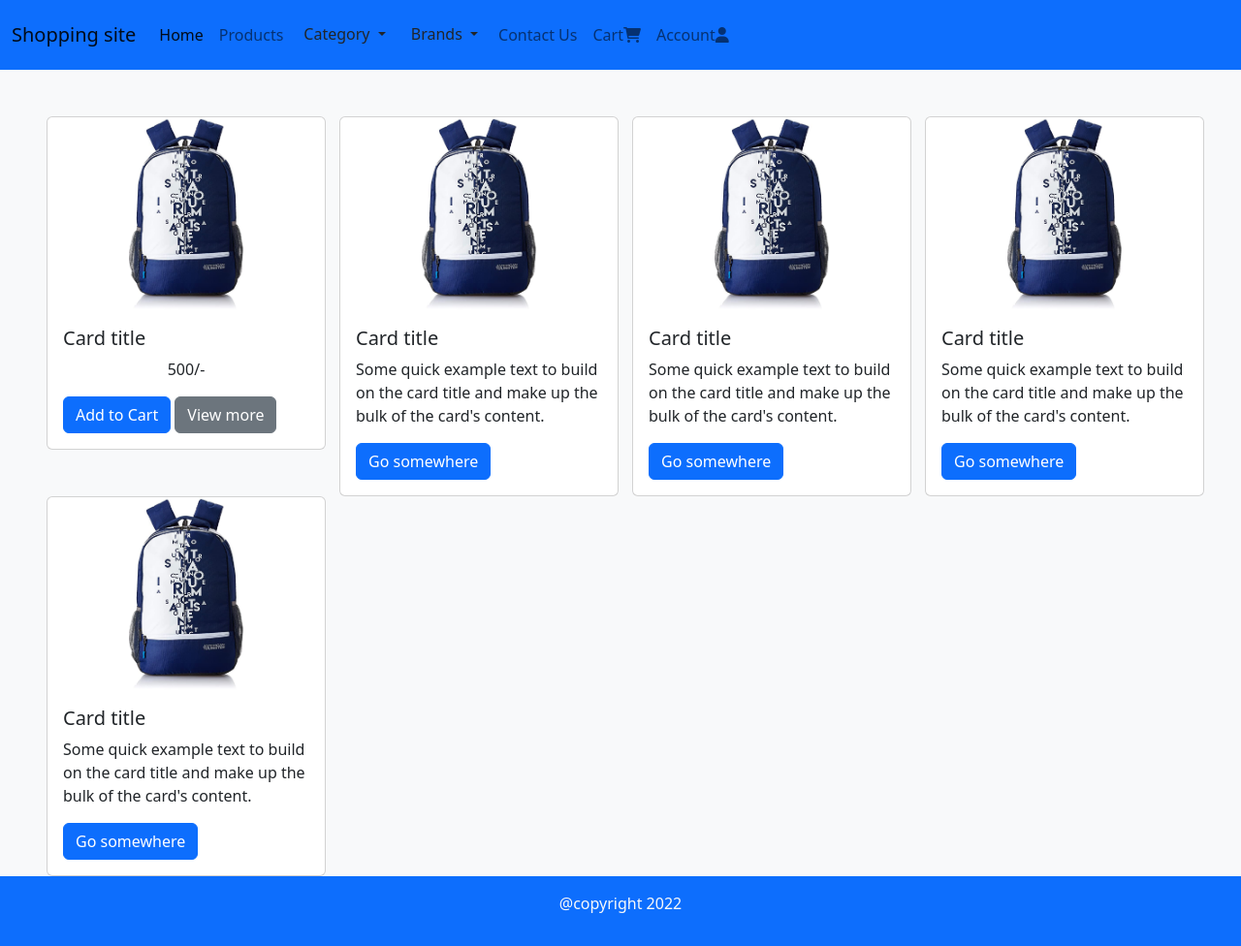
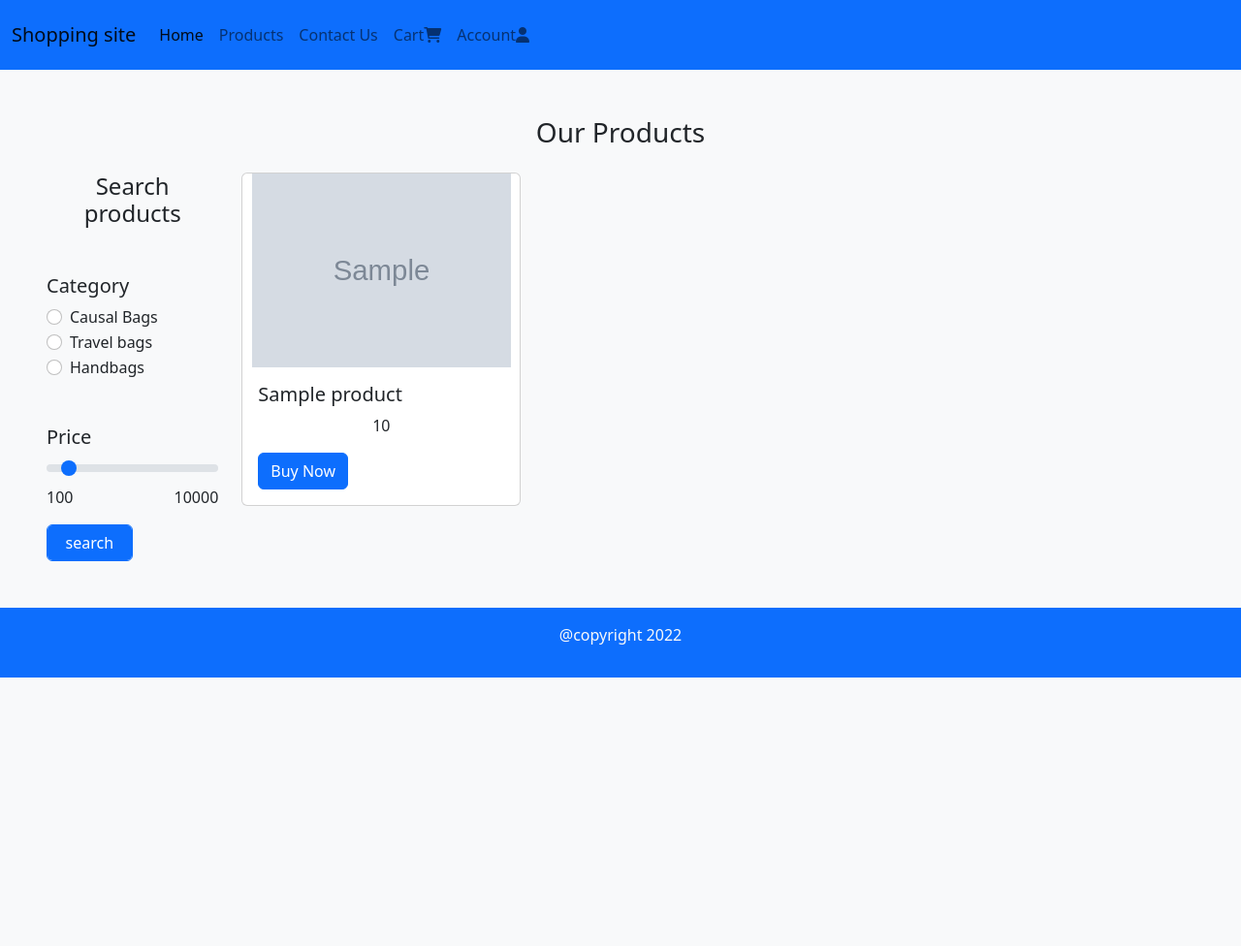
Before and after one commit to aswin-dileep/php_shopping_cart, a PHP site: page /products.php in a window 1280 px wide. Shown: the whole page at 97% size. After the commit the page ends 699 px from the top, so only its background shows below. Run offline with PHP 8.4, Linux system fonts and the light colour scheme; tables that the repository leaves empty or names only in its code hold one stand-in row (values such as "Sample post"); grey boxes marked "Sample" are stand-in pictures.

Commit message:
product filter added

```diff
--- /dev/null
+++ b/layout/footer.php
@@ -0,0 +1,5 @@
+
+    <script src="https://cdn.jsdelivr.net/npm/bootstrap@5.2.3/dist/js/bootstrap.bundle.min.js" integrity="sha384-kenU1KFdBIe4zVF0s0G1M5b4hcpxyD9F7jL+jjXkk+Q2h455rYXK/7HAuoJl+0I4" crossorigin="anonymous"></script>
+</body>
+
+</html>
--- a/products.php
+++ b/products.php
@@ -1,3 +1,32 @@
+<?php
+include("./server/connect.php");
+
+
+  if(isset($_POST['filter_search']))  {
+
+       $price = $_POST['price'];
+
+       if(isset($_POST['Category'])){
+        $category =$_POST['Category'];
+
+        $all_products_qry = "SELECT * FROM products WHERE product_category='$category' AND product_price<='$price'";
+        $all_products_result = mysqli_query($con, $all_products_qry);
+       }else{
+        $all_products_qry = "SELECT * FROM products WHERE  product_price<='$price'";
+
+        $all_products_result = mysqli_query($con, $all_products_qry);
+       }
+
+  }else{
+    $all_products_qry = "SELECT * FROM products";
+    $all_products_result = mysqli_query($con, $all_products_qry);
+
+  }
+
+
+?>
+
+
 <!DOCTYPE html>
 <html lang="en">
 
@@ -9,9 +38,7 @@
     <!-- bootstrap link -->
     <link rel="stylesheet" href="https://cdn.jsdelivr.net/npm/bootstrap@5.2.3/dist/css/bootstrap.min.css">
     <!-- font awesome link -->
-    <link rel="stylesheet" href="https://cdnjs.cloudflare.com/ajax/libs/font-awesome/6.2.1/css/all.min.css"
-        integrity="sha512-MV7K8+y+gLIBoVD59lQIYicR65iaqukzvf/nwasF0nqhPay5w/9lJmVM2hMDcnK1OnMGCdVK+iQrJ7lzPJQd1w=="
-        crossorigin="anonymous" referrerpolicy="no-referrer" />
+    <link rel="stylesheet" href="https://cdnjs.cloudflare.com/ajax/libs/font-awesome/6.2.1/css/all.min.css" integrity="sha512-MV7K8+y+gLIBoVD59lQIYicR65iaqukzvf/nwasF0nqhPay5w/9lJmVM2hMDcnK1OnMGCdVK+iQrJ7lzPJQd1w==" crossorigin="anonymous" referrerpolicy="no-referrer" />
     <link rel="stylesheet" href="./assets/css/styles.css">
 
 </head>
@@ -31,31 +58,7 @@
                 <li class="nav-item">
                     <a class="nav-link" href="products.html">Products</a>
                 </li>
-                <li class="nav-item">
-                    <div class="dropdown">
-                        <button class="btn  dropdown-toggle" type="button" id="dropdownMenuButton1"
-                            data-bs-toggle="dropdown" aria-expanded="false">
-                            Category
-                        </button>
-                        <ul class="dropdown-menu" aria-labelledby="dropdownMenuButton1">
-                            <li><a class="dropdown-item" href="#">Travel</a></li>
-                            <li><a class="dropdown-item" href="#">Casual</a></li>
-                            <li><a class="dropdown-item" href="#">Laptop</a></li>
-                        </ul>
-                    </div>
-                </li>
-                <li class="nav-item">
-                    <div class="dropdown">
-                        <button class="btn dropdown-toggle" data-bs-toggle="dropdown">
-                            Brands
-                            <ul class="dropdown-menu">
-                                <li><a href="" class="dropdown-item">Nike</a></li>
-                                <li><a href="" class="dropdown-item">Puma</a></li>
-                                <li><a href="" class="dropdown-item">Addidas</a></li>
-                            </ul>
-                        </button>
-                    </div>
-                </li>
+
                 <li class="nav-item">
                     <a class="nav-link" href="contact.html">Contact Us</a>
                 </li>
@@ -78,66 +81,69 @@
     <div class=" mx-5 mt-5 ">
 
         <div class="row">
-            <div class='col-md-3 '>
-                <div class="card" style="width: 18rem;">
-                    <img class="card-img-top" src="../E-com/images/American Tourister 32 Ltrs.jpg" alt="Card image cap">
-                    <div class="card-body">
-                        <h5 class="card-title">Card title</h5>
-                        <p class="card-text text-center">500/-</p>
-                        <a href="#" class="btn btn-primary">Add to Cart</a>
-                        <a href="./single-product.php " class="btn btn-secondary">View more</a>
-                    </div>
+        <h3 class="text-center mb-4">Our Products</h3>
+            <div class="col-md-2 " >
+                <h4 class="text-center">Search products</h4>
+
+                <h5 class=" mt-5">Category</h5>
+                 <form action="./products.php" method="POST">
+                <div class="form-check">
+                    <input class="form-check-input" type="radio" name="Category" value="Casual bags" >
+                    <label class="form-check-label" for="flexRadioDefault1">
+                        Causal Bags
+                    </label>
                 </div>
+                <div class="form-check">
+                    <input class="form-check-input" type="radio" name="Category" value="Travel bags" >
+                    <label class="form-check-label" for="flexRadioDefault2">
+                        Travel bags
+                    </label>
+                </div>
+                <div class="form-check">
+                    <input class="form-check-input" type="radio" name="Category" value="Handbags " >
+                    <label class="form-check-label" for="flexRadioDefault2">
+                        Handbags
+                    </label>
+                </div>
+
+                <h5 class=" mt-5">Price</h5>
+                <input type="range" class="form-range " name="price" value="1000"  min="100" max="10000" id="customRange1">
+                <div class="">
+                    <span style="float: left;">100</span>
+                    <span style="float: right;">10000</span>
+                </div>
+                <div class="w-50 ">
+                <input type="submit" value="search" name="filter_search" class="form-control mt-3 btn btn-primary">
+
+                </div>
+                </form>
             </div>
+            <div class="col-md-10">
+                <div class="row">
 
-            <div class='col-md-3  '>
-                <div class="card" style="width: 18rem;">
-                    <img class="card-img-top" src="../E-com/images/American Tourister 32 Ltrs.jpg" alt="Card image cap">
-                    <div class="card-body">
-                        <h5 class="card-title">Card title</h5>
-                        <p class="card-text">Some quick example text to build on the card title and make up the bulk of
-                            the card's content.</p>
-                        <a href="#" class="btn btn-primary">Go somewhere</a>
-                    </div>
-                </div>
-            </div>
-            <div class='col-md-3  '>
-                <div class="card" style="width: 18rem;">
-                    <img class="card-img-top" src="../E-com/images/American Tourister 32 Ltrs.jpg" alt="Card image cap">
-                    <div class="card-body">
-                        <h5 class="card-title">Card title</h5>
-                        <p class="card-text">Some quick example text to build on the card title and make up the bulk of
-                            the card's content.</p>
-                        <a href="#" class="btn btn-primary">Go somewhere</a>
-                    </div>
-                </div>
-            </div>
-            <div class='col-md-3  '>
-                <div class="card" style="width: 18rem;">
-                    <img class="card-img-top" src="../E-com/images/American Tourister 32 Ltrs.jpg" alt="Card image cap">
-                    <div class="card-body">
-                        <h5 class="card-title">Card title</h5>
-                        <p class="card-text">Some quick example text to build on the card title and make up the bulk of
-                            the card's content.</p>
-                        <a href="#" class="btn btn-primary">Go somewhere</a>
-                    </div>
-                </div>
-            </div>
-            <div class='col-md-3  '>
-                <div class="card" style="width: 18rem;">
-                    <img class="card-img-top" src="../E-com/images/American Tourister 32 Ltrs.jpg" alt="Card image cap">
-                    <div class="card-body">
-                        <h5 class="card-title">Card title</h5>
-                        <p class="card-text">Some quick example text to build on the card title and make up the bulk of
-                            the card's content.</p>
-                        <a href="#" class="btn btn-primary">Go somewhere</a>
-                    </div>
+                    <?php while ($all_products = mysqli_fetch_array($all_products_result)) { ?>
+                        <div class='col-md-3 mb-3'>
+                            <div class="card" style="width: 18rem;">
+                                <img class="card-img-top" src="../E-com/images/<?php echo $all_products['product_image1']; ?>" alt="Card image cap">
+                                <div class="card-body">
+                                    <h5 class="card-title"><?php echo $all_products['product_name'] ?></h5>
+                                    <p class="card-text text-center"><?php echo $all_products['product_price']; ?></p>
+                                    <a href="./single-product.php?product_id=<?php echo $all_products['product_id'] ?>" class="btn btn-primary">Buy Now</a>
+
+                                </div>
+                            </div>
+                        </div>
+
+                    <?php } ?>
+
                 </div>
             </div>
         </div>
+
+
     </div>
 
-    <footer class="mb-0">
+    <footer class="mb-0 mt-5">
         <div class=" bg-primary p-3 text-light ">
             <p class="text-center ">@copyright 2022</p>
         </div>
@@ -146,9 +152,7 @@
 
 
 
-    <script src="https://cdn.jsdelivr.net/npm/bootstrap@5.2.3/dist/js/bootstrap.bundle.min.js"
-        integrity="sha384-kenU1KFdBIe4zVF0s0G1M5b4hcpxyD9F7jL+jjXkk+Q2h455rYXK/7HAuoJl+0I4"
-        crossorigin="anonymous"></script>
+    <script src="https://cdn.jsdelivr.net/npm/bootstrap@5.2.3/dist/js/bootstrap.bundle.min.js" integrity="sha384-kenU1KFdBIe4zVF0s0G1M5b4hcpxyD9F7jL+jjXkk+Q2h455rYXK/7HAuoJl+0I4" crossorigin="anonymous"></script>
 </body>
 
 </html>
```
Also changed, not shown: index.php (+2 -55 lines), layout/header.php (added, +50 -0 lines).
